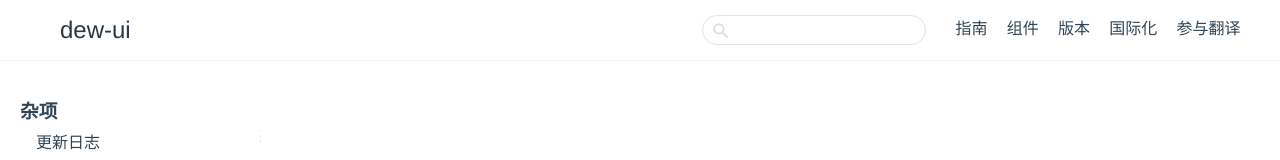
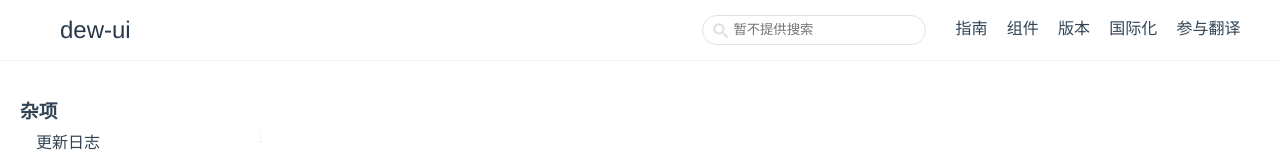
Before and after one commit to parasol-tree/dew-ui, a Vue app: page /#/install in a window 1280 px wide. Shown: the top 160 px of the page. Built offline with nearby package versions, Linux system fonts and the light colour scheme.

Commit message:
[doc] 修改header search

```diff
--- a/src/components/header/searchForm.vue
+++ b/src/components/header/searchForm.vue
@@ -1,6 +1,6 @@
 <template>
   <form class="searchForm">
-    <input type="text" class="searchInput" aria-label="搜索" autocomplete="off" spellcheck="false" role="combobox" aria-autocomplete="list" aria-expanded="false" aria-owns="algolia-autocomplete-listbox-0" dir="auto">
+    <input type="text" class="searchInput" aria-label="搜索" autocomplete="off" spellcheck="false" role="combobox" aria-autocomplete="list" aria-expanded="false" aria-owns="algolia-autocomplete-listbox-0" dir="auto" placeholder="暂不提供搜索">
   </form>
 </template>
 
```
